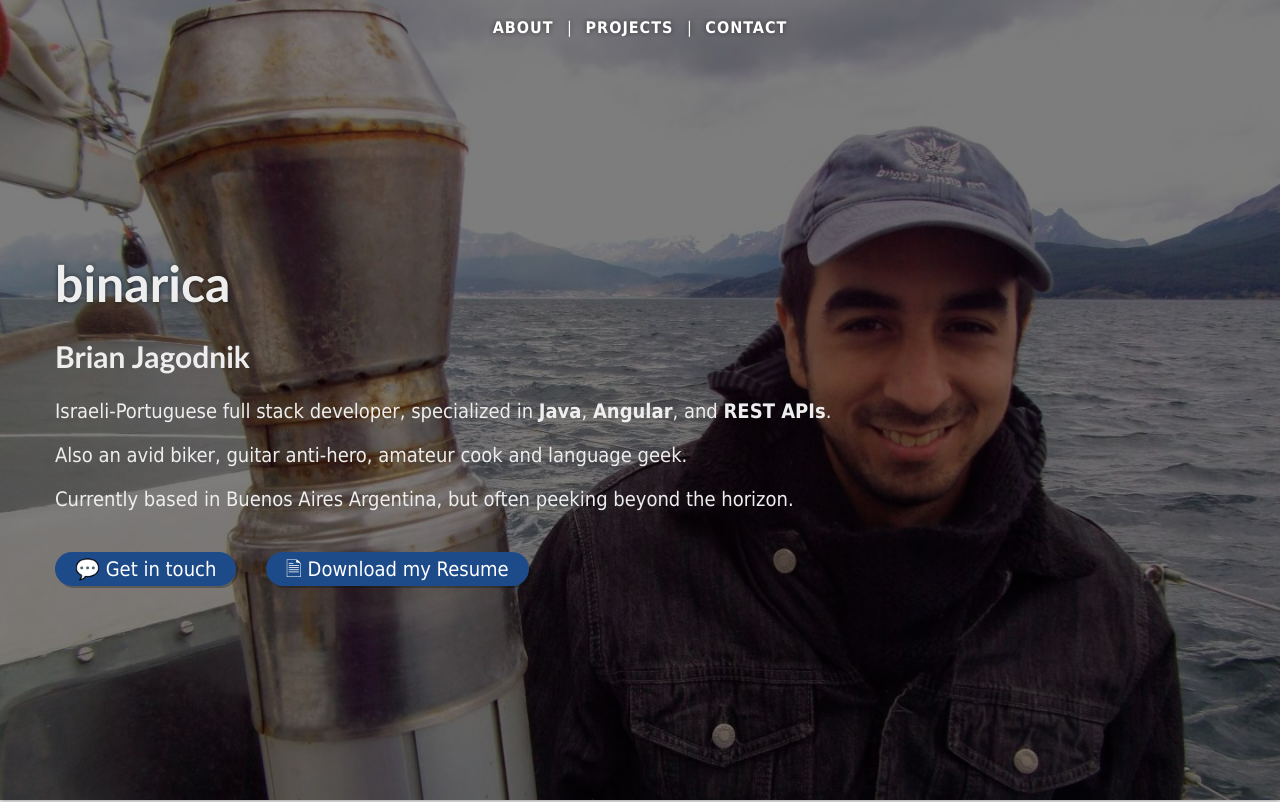
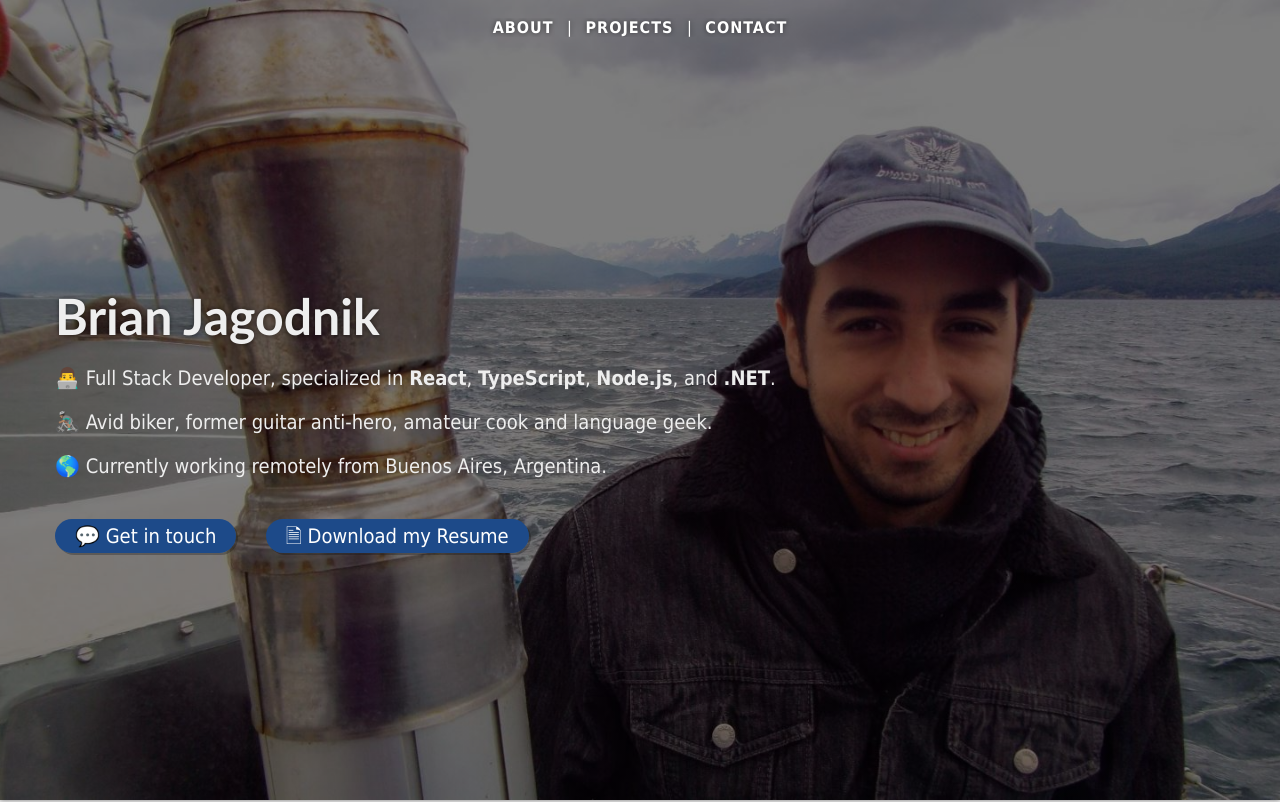
Before and after one commit to brianjag/brianjag.github.io, a plain HTML site: page index.html in a window 1280 px wide. Shown: the top 802 px of the page. Drawn offline with Linux system fonts and the light colour scheme.

Commit message:
Update index.html

```diff
--- a/index.html
+++ b/index.html
@@ -18,11 +18,10 @@
 		</nav>
 		<section id="welcome-section">
 			<div class="content-wrapper">
-				<h1>binarica</h1>
-				<h2>Brian Jagodnik</h2>
-				<p>Israeli-Portuguese full stack developer, specialized in <strong>Java</strong>, <strong>Angular</strong>, and <strong>REST APIs</strong>.</p>
-				<p>Also an avid biker, guitar anti-hero, amateur cook and language geek.</p>
-				<p>Currently based in Buenos Aires Argentina, but often peeking beyond the horizon.</p>
+				<h1>Brian Jagodnik</h1>
+				<p>👨‍💻 Full Stack Developer, specialized in <strong>React</strong>, <strong>TypeScript</strong>, <strong>Node.js</strong>, and <strong>.NET</strong>.</p>
+				<p>🚴🏽‍♂️ Avid biker, former guitar anti-hero, amateur cook and language geek.</p>
+				<p>🌎 Currently working remotely from Buenos Aires, Argentina.</p>
 				<br>
 				<a href="https://t.me/binarica" class="button" target="_blank">💬 Get in touch</a>
 				&emsp;
```
